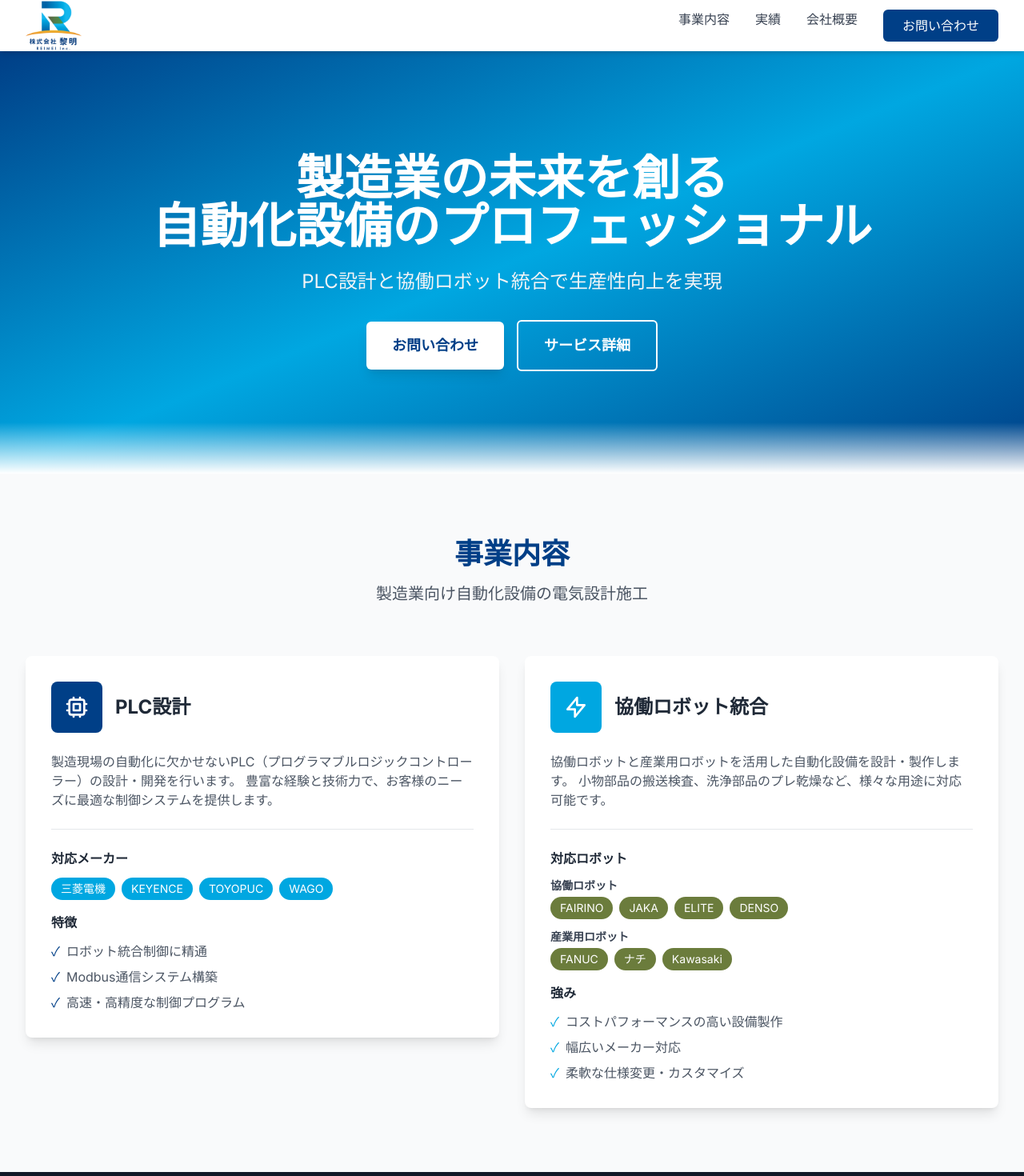
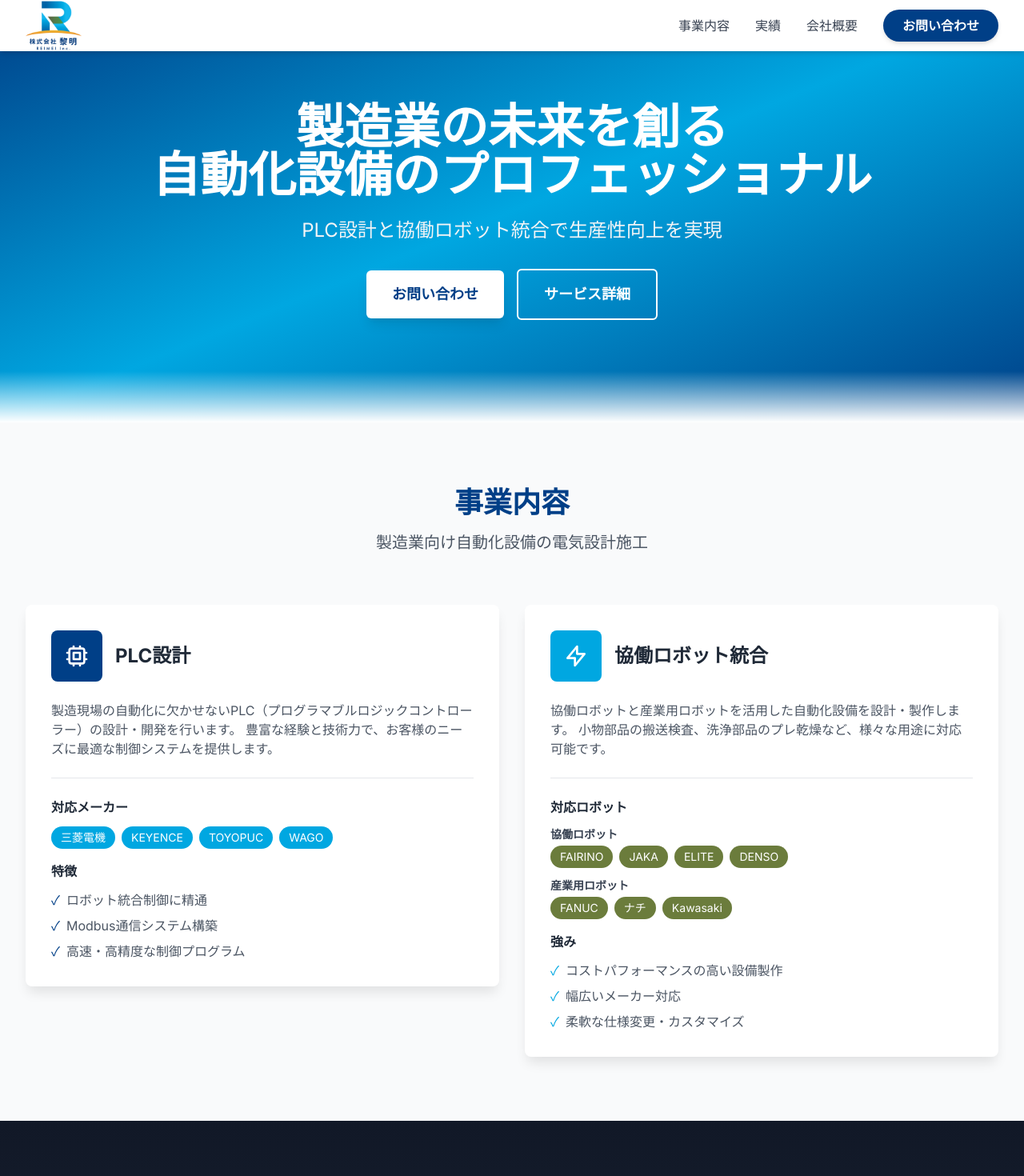
Before and after one commit to reimei830/reimei-website, a Next.js app: page / in a window 1280 px wide. Shown: the top 1470 px of the page at 80% size. Built offline with nearby package versions, Linux system fonts and the light colour scheme.

Commit message:
Add glassmorphism effect to header with scroll detection

```diff
--- a/components/Header.tsx
+++ b/components/Header.tsx
@@ -1,66 +1,140 @@
 'use client'
 
-import { useState } from 'react'
+import { useState, useEffect } from 'react'
 import Link from 'next/link'
 import Logo from './Logo'
 
 export default function Header() {
   const [isMenuOpen, setIsMenuOpen] = useState(false)
+  const [isScrolled, setIsScrolled] = useState(false)
+
+  useEffect(() => {
+    const handleScroll = () => {
+      if (window.scrollY > 50) {
+        setIsScrolled(true)
+      } else {
+        setIsScrolled(false)
+      }
+    }
+
+    window.addEventListener('scroll', handleScroll)
+    return () => window.removeEventListener('scroll', handleScroll)
+  }, [])
+
+  const navLinks = [
+    { href: '/#services', label: '事業内容' },
+    { href: '/#achievements', label: '実績' },
+    { href: '/#company', label: '会社概要' },
+  ]
 
   return (
-    <header className="bg-white shadow-md sticky top-0 z-50">
+    <header
+      className={`fixed w-full top-0 z-50 transition-all duration-300 ${
+        isScrolled
+          ? 'bg-white/80 backdrop-blur-xl shadow-lg border-b border-white/20'
+          : 'bg-white shadow-md'
+      }`}
+      style={{
+        backdropFilter: isScrolled ? 'blur(20px) saturate(180%)' : 'none',
+      }}
+    >
       <nav className="max-w-7xl mx-auto px-4 sm:px-6 lg:px-8">
         <div className="flex justify-between items-center h-16 py-2">
-          {/* ロゴ */}
-          <Link href="/" className="flex-shrink-0">
+          <Link href="/" className="flex items-center group">
+            <div className="transform transition-transform duration-300 group-hover:scale-110">
               <Logo size="small" />
+            </div>
           </Link>
 
-          {/* デスクトップメニュー */}
-          <div className="hidden md:flex space-x-8">
-  <Link href="/#services" className="text-gray-700 hover:text-reimei-blue transition-colors font-medium">
-    事業内容
+          {/* Desktop Navigation */}
+          <div className="hidden md:flex items-center space-x-8">
+            {navLinks.map((link) => (
+              <Link
+                key={link.href}
+                href={link.href}
+                className="relative text-gray-700 hover:text-reimei-blue font-medium transition-colors duration-200 group"
+              >
+                {link.label}
+                <span className="absolute bottom-0 left-0 w-0 h-0.5 bg-gradient-to-r from-reimei-blue to-reimei-light-blue group-hover:w-full transition-all duration-300"></span>
               </Link>
-  <Link href="/#achievements" className="text-gray-700 hover:text-reimei-blue transition-colors font-medium">
-    実績
-  </Link>
-  <Link href="/#company" className="text-gray-700 hover:text-reimei-blue transition-colors font-medium">
-    会社概要
-  </Link>
-  <Link href="/contact" className="bg-reimei-blue text-white px-6 py-2 rounded-md hover:bg-reimei-light-blue transition-colors font-medium">
+            ))}
+            <Link
+              href="/contact"
+              className={`px-6 py-2 rounded-full font-bold transition-all duration-300 transform hover:scale-105 ${
+                isScrolled
+                  ? 'bg-gradient-to-r from-reimei-blue to-reimei-light-blue text-white shadow-lg hover:shadow-xl hover:shadow-blue-500/50'
+                  : 'bg-reimei-blue text-white hover:bg-reimei-light-blue shadow-md'
+              }`}
+            >
               お問い合わせ
             </Link>
           </div>
 
-          {/* モバイルメニューボタン */}
+          {/* Mobile menu button */}
           <button
+            className={`md:hidden p-2 rounded-lg transition-all duration-300 ${
+              isScrolled
+                ? 'bg-white/50 backdrop-blur-lg'
+                : 'bg-gray-100'
+            }`}
             onClick={() => setIsMenuOpen(!isMenuOpen)}
-            className="md:hidden p-2 rounded-md text-gray-700 hover:bg-gray-100"
+            aria-label="メニュー"
           >
-            <svg className="h-6 w-6" fill="none" viewBox="0 0 24 24" stroke="currentColor">
+            <svg
+              className={`w-6 h-6 transition-transform duration-300 ${
+                isMenuOpen ? 'rotate-90' : ''
+              }`}
+              fill="none"
+              stroke="currentColor"
+              viewBox="0 0 24 24"
+            >
               {isMenuOpen ? (
-                <path strokeLinecap="round" strokeLinejoin="round" strokeWidth={2} d="M6 18L18 6M6 6l12 12" />
+                <path
+                  strokeLinecap="round"
+                  strokeLinejoin="round"
+                  strokeWidth={2}
+                  d="M6 18L18 6M6 6l12 12"
+                />
               ) : (
-                <path strokeLinecap="round" strokeLinejoin="round" strokeWidth={2} d="M4 6h16M4 12h16M4 18h16" />
+                <path
+                  strokeLinecap="round"
+                  strokeLinejoin="round"
+                  strokeWidth={2}
+                  d="M4 6h16M4 12h16M4 18h16"
+                />
               )}
             </svg>
           </button>
         </div>
 
-        {/* モバイルメニュー */}
+        {/* Mobile Navigation */}
         {isMenuOpen && (
-  <div className="md:hidden pb-4">
-    <div className="flex flex-col space-y-3">
-      <Link href="/#services" className="text-gray-700 hover:text-reimei-blue py-2" onClick={() => setIsMenuOpen(false)}>
-        事業内容
+          <div
+            className={`md:hidden pb-4 transition-all duration-300 ${
+              isScrolled
+                ? 'bg-white/90 backdrop-blur-xl rounded-b-2xl border-t border-white/20'
+                : 'bg-white'
+            }`}
+            style={{
+              backdropFilter: isScrolled ? 'blur(20px) saturate(180%)' : 'none',
+            }}
+          >
+            <div className="flex flex-col space-y-3 px-4 pt-4">
+              {navLinks.map((link) => (
+                <Link
+                  key={link.href}
+                  href={link.href}
+                  className="text-gray-700 hover:text-reimei-blue hover:bg-blue-50 font-medium py-3 px-4 rounded-lg transition-all duration-200 transform hover:translate-x-2"
+                  onClick={() => setIsMenuOpen(false)}
+                >
+                  {link.label}
                 </Link>
-      <Link href="/#achievements" className="text-gray-700 hover:text-reimei-blue py-2" onClick={() => setIsMenuOpen(false)}>
-        実績
-      </Link>
-      <Link href="/#company" className="text-gray-700 hover:text-reimei-blue py-2" onClick={() => setIsMenuOpen(false)}>
-        会社概要
-      </Link>
-      <Link href="/contact" className="bg-reimei-blue text-white px-6 py-2 rounded-md hover:bg-reimei-light-blue text-center" onClick={() => setIsMenuOpen(false)}>
+              ))}
+              <Link
+                href="/contact"
+                className="bg-gradient-to-r from-reimei-blue to-reimei-light-blue text-white hover:shadow-lg hover:shadow-blue-500/50 font-bold py-3 px-4 rounded-lg transition-all duration-300 text-center transform hover:scale-105"
+                onClick={() => setIsMenuOpen(false)}
+              >
                 お問い合わせ
               </Link>
             </div>
--- a/components/Services.tsx
+++ b/components/Services.tsx
@@ -1,6 +1,12 @@
+'use client'
+
+import { useState } from 'react'
 import FadeIn from './FadeIn'
 
 export default function Services() {
+  const [plcHover, setPlcHover] = useState(false)
+  const [robotHover, setRobotHover] = useState(false)
+
   return (
     <section id="services" className="py-20 bg-gray-50">
       <div className="max-w-7xl mx-auto px-4 sm:px-6 lg:px-8">
@@ -14,9 +20,27 @@ export default function Services() {
         <div className="grid md:grid-cols-2 gap-8">
           {/* PLC設計 */}
           <FadeIn delay={0.1} direction="left">
-            <div className="bg-white rounded-lg shadow-lg p-8 hover:shadow-xl transition-shadow">
+            <div
+              className="relative"
+              style={{ perspective: '1000px' }}
+              onMouseEnter={() => setPlcHover(true)}
+              onMouseLeave={() => setPlcHover(false)}
+            >
+              <div
+                className="bg-white rounded-lg shadow-lg p-8 transition-all duration-500 transform-gpu"
+                style={{
+                  transform: plcHover
+                    ? 'rotateY(-5deg) rotateX(5deg) translateY(-10px) scale(1.02)'
+                    : 'rotateY(0deg) rotateX(0deg) translateY(0px) scale(1)',
+                  boxShadow: plcHover
+                    ? '0 25px 50px -12px rgba(30, 64, 175, 0.5)'
+                    : '0 10px 15px -3px rgba(0, 0, 0, 0.1)',
+                }}
+              >
                 <div className="flex items-center mb-6">
-                <div className="bg-reimei-blue text-white p-4 rounded-lg">
+                  <div className="bg-reimei-blue text-white p-4 rounded-lg transform transition-transform duration-300"
+                    style={{ transform: plcHover ? 'scale(1.1) rotate(5deg)' : 'scale(1) rotate(0deg)' }}
+                  >
                     <svg className="w-8 h-8" fill="none" stroke="currentColor" viewBox="0 0 24 24">
                       <path strokeLinecap="round" strokeLinejoin="round" strokeWidth={2} d="M9 3v2m6-2v2M9 19v2m6-2v2M5 9H3m2 6H3m18-6h-2m2 6h-2M7 19h10a2 2 0 002-2V7a2 2 0 00-2-2H7a2 2 0 00-2 2v10a2 2 0 002 2zM9 9h6v6H9V9z" />
                     </svg>
@@ -30,35 +54,54 @@ export default function Services() {
                 <div className="border-t pt-6">
                   <h4 className="font-bold text-gray-800 mb-3">対応メーカー</h4>
                   <div className="flex flex-wrap gap-2">
-                  <span className="bg-reimei-light-blue text-white px-3 py-1 rounded-full text-sm">三菱電機</span>
-                  <span className="bg-reimei-light-blue text-white px-3 py-1 rounded-full text-sm">KEYENCE</span>
-                  <span className="bg-reimei-light-blue text-white px-3 py-1 rounded-full text-sm">TOYOPUC</span>
-                  <span className="bg-reimei-light-blue text-white px-3 py-1 rounded-full text-sm">WAGO</span>
+                    <span className="bg-reimei-light-blue text-white px-3 py-1 rounded-full text-sm hover:scale-110 transition-transform duration-200">三菱電機</span>
+                    <span className="bg-reimei-light-blue text-white px-3 py-1 rounded-full text-sm hover:scale-110 transition-transform duration-200">KEYENCE</span>
+                    <span className="bg-reimei-light-blue text-white px-3 py-1 rounded-full text-sm hover:scale-110 transition-transform duration-200">TOYOPUC</span>
+                    <span className="bg-reimei-light-blue text-white px-3 py-1 rounded-full text-sm hover:scale-110 transition-transform duration-200">WAGO</span>
                   </div>
                   <h4 className="font-bold text-gray-800 mt-4 mb-3">特徴</h4>
                   <ul className="space-y-2 text-gray-600">
-                  <li className="flex items-start">
+                    <li className="flex items-start transform transition-transform duration-200 hover:translate-x-2">
                       <span className="text-reimei-blue mr-2">✓</span>
                       ロボット統合制御に精通
                     </li>
-                  <li className="flex items-start">
+                    <li className="flex items-start transform transition-transform duration-200 hover:translate-x-2">
                       <span className="text-reimei-blue mr-2">✓</span>
                       Modbus通信システム構築
                     </li>
-                  <li className="flex items-start">
+                    <li className="flex items-start transform transition-transform duration-200 hover:translate-x-2">
                       <span className="text-reimei-blue mr-2">✓</span>
                       高速・高精度な制御プログラム
                     </li>
                   </ul>
                 </div>
               </div>
+            </div>
           </FadeIn>
 
           {/* 協働ロボット統合 */}
           <FadeIn delay={0.2} direction="right">
-            <div className="bg-white rounded-lg shadow-lg p-8 hover:shadow-xl transition-shadow">
+            <div
+              className="relative"
+              style={{ perspective: '1000px' }}
+              onMouseEnter={() => setRobotHover(true)}
+              onMouseLeave={() => setRobotHover(false)}
+            >
+              <div
+                className="bg-white rounded-lg shadow-lg p-8 transition-all duration-500 transform-gpu"
+                style={{
+                  transform: robotHover
+                    ? 'rotateY(5deg) rotateX(5deg) translateY(-10px) scale(1.02)'
+                    : 'rotateY(0deg) rotateX(0deg) translateY(0px) scale(1)',
+                  boxShadow: robotHover
+                    ? '0 25px 50px -12px rgba(59, 130, 246, 0.5)'
+                    : '0 10px 15px -3px rgba(0, 0, 0, 0.1)',
+                }}
+              >
                 <div className="flex items-center mb-6">
-                <div className="bg-reimei-light-blue text-white p-4 rounded-lg">
+                  <div className="bg-reimei-light-blue text-white p-4 rounded-lg transform transition-transform duration-300"
+                    style={{ transform: robotHover ? 'scale(1.1) rotate(-5deg)' : 'scale(1) rotate(0deg)' }}
+                  >
                     <svg className="w-8 h-8" fill="none" stroke="currentColor" viewBox="0 0 24 24">
                       <path strokeLinecap="round" strokeLinejoin="round" strokeWidth={2} d="M13 10V3L4 14h7v7l9-11h-7z" />
                     </svg>
@@ -75,36 +118,37 @@ export default function Services() {
                     <div>
                       <p className="text-sm font-semibold text-gray-700">協働ロボット</p>
                       <div className="flex flex-wrap gap-2 mt-1">
-                      <span className="bg-reimei-green text-white px-3 py-1 rounded-full text-sm">FAIRINO</span>
-                      <span className="bg-reimei-green text-white px-3 py-1 rounded-full text-sm">JAKA</span>
-                      <span className="bg-reimei-green text-white px-3 py-1 rounded-full text-sm">ELITE</span>
-                      <span className="bg-reimei-green text-white px-3 py-1 rounded-full text-sm">DENSO</span>
+                        <span className="bg-reimei-green text-white px-3 py-1 rounded-full text-sm hover:scale-110 transition-transform duration-200">FAIRINO</span>
+                        <span className="bg-reimei-green text-white px-3 py-1 rounded-full text-sm hover:scale-110 transition-transform duration-200">JAKA</span>
+                        <span className="bg-reimei-green text-white px-3 py-1 rounded-full text-sm hover:scale-110 transition-transform duration-200">ELITE</span>
+                        <span className="bg-reimei-green text-white px-3 py-1 rounded-full text-sm hover:scale-110 transition-transform duration-200">DENSO</span>
                       </div>
                     </div>
                     <div>
                       <p className="text-sm font-semibold text-gray-700 mt-3">産業用ロボット</p>
                       <div className="flex flex-wrap gap-2 mt-1">
-                      <span className="bg-reimei-green text-white px-3 py-1 rounded-full text-sm">FANUC</span>
-                      <span className="bg-reimei-green text-white px-3 py-1 rounded-full text-sm">ナチ</span>
-                      <span className="bg-reimei-green text-white px-3 py-1 rounded-full text-sm">Kawasaki</span>
+                        <span className="bg-reimei-green text-white px-3 py-1 rounded-full text-sm hover:scale-110 transition-transform duration-200">FANUC</span>
+                        <span className="bg-reimei-green text-white px-3 py-1 rounded-full text-sm hover:scale-110 transition-transform duration-200">ナチ</span>
+                        <span className="bg-reimei-green text-white px-3 py-1 rounded-full text-sm hover:scale-110 transition-transform duration-200">Kawasaki</span>
                       </div>
                     </div>
                   </div>
                   <h4 className="font-bold text-gray-800 mb-3">強み</h4>
                   <ul className="space-y-2 text-gray-600">
-                  <li className="flex items-start">
+                    <li className="flex items-start transform transition-transform duration-200 hover:translate-x-2">
                       <span className="text-reimei-light-blue mr-2">✓</span>
                       コストパフォーマンスの高い設備製作
                     </li>
-                  <li className="flex items-start">
+                    <li className="flex items-start transform transition-transform duration-200 hover:translate-x-2">
                       <span className="text-reimei-light-blue mr-2">✓</span>
                       幅広いメーカー対応
                     </li>
-                  <li className="flex items-start">
+                    <li className="flex items-start transform transition-transform duration-200 hover:translate-x-2">
                       <span className="text-reimei-light-blue mr-2">✓</span>
                       柔軟な仕様変更・カスタマイズ
                     </li>
                   </ul>
+                </div>
               </div>
             </div>
           </FadeIn>
```
Lines whose indentation alone changed are shown as unchanged.
